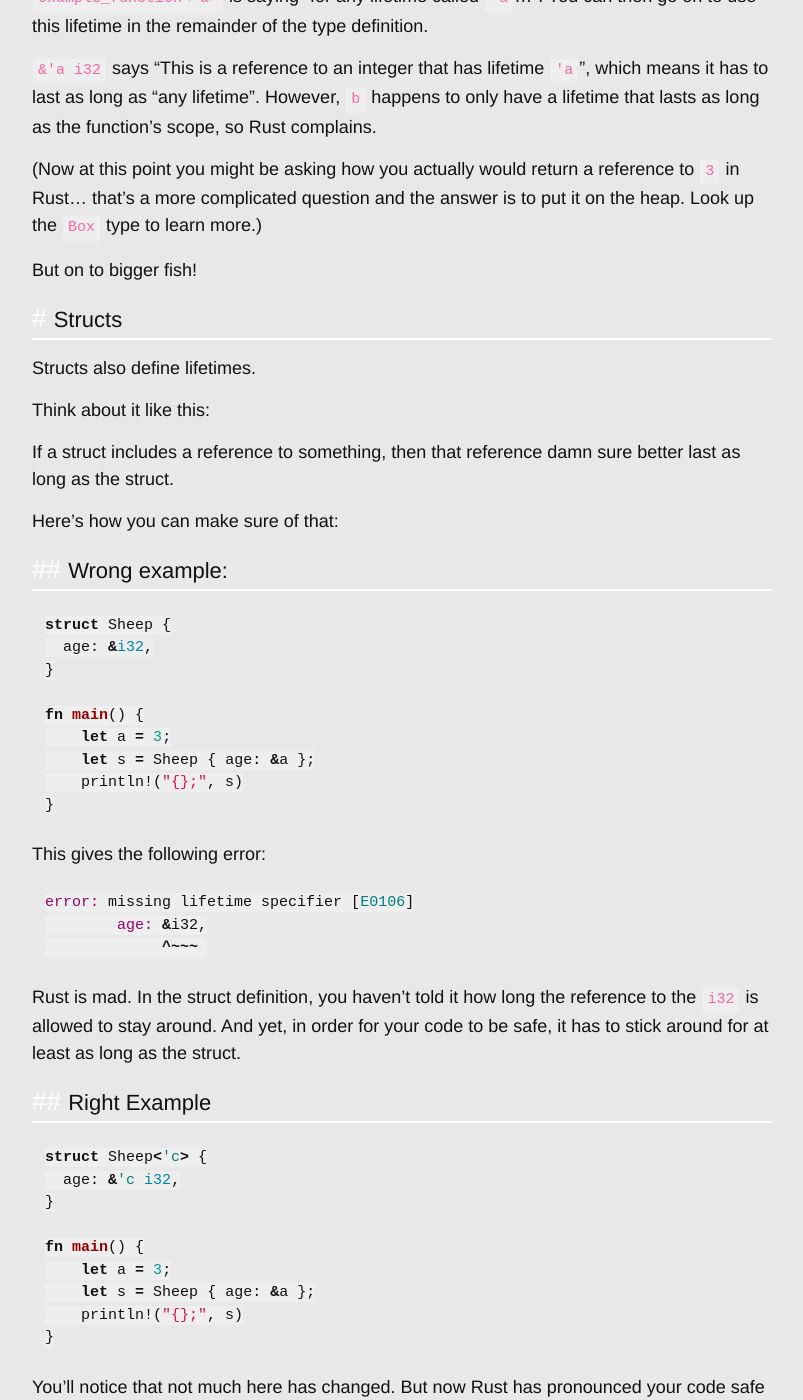
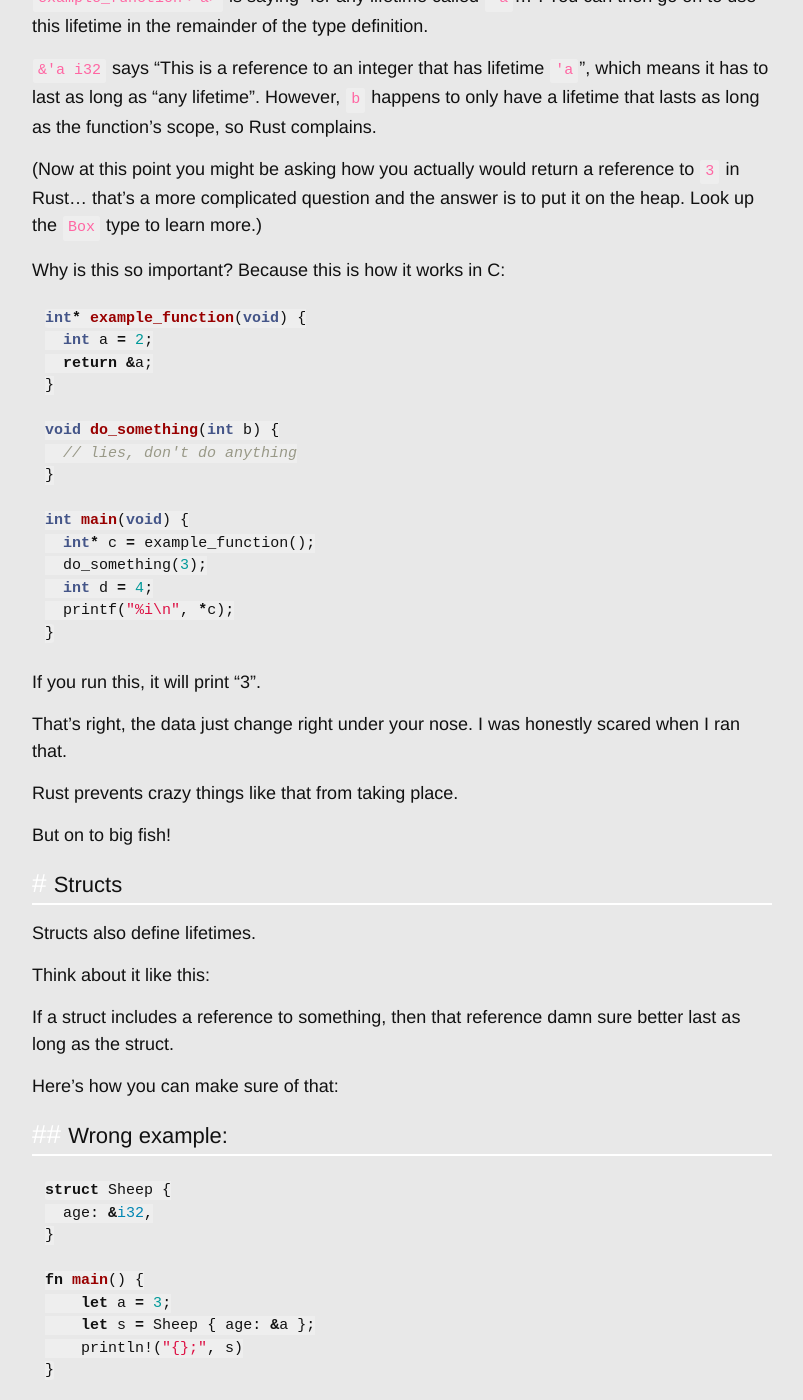
Before and after one commit to Charlesetc/charlesetc, a Jekyll site: the page built from _posts/2015-10-29-rust-lifetimes.markdown, in a window 1280 px wide and 1400 px high, scrolled down 2164 px. Shown: the whole window, without its empty margins (238-1041 px from the left). Built offline with Jekyll 4.4.1, drawn with Linux system fonts in a browser that asks for light colours; Markdown is read by kramdown in place of the engine named in the settings.

Commit message:
added c example

````diff
--- a/_posts/2015-10-29-rust-lifetimes.markdown
+++ b/_posts/2015-10-29-rust-lifetimes.markdown
@@ -91,7 +91,33 @@ which means it has to last as long as "any lifetime". However, `b` happens to on
 (Now at this point you might be asking how you actually would return a reference to `3` in Rust...
 that's a more complicated question and the answer is to put it on the heap. Look up the `Box` type to learn more.)
 
-But on to bigger fish!
+Why is this so important? Because this is how it works in C:
+
+```c
+int* example_function(void) {
+  int a = 2;
+  return &a;
+}
+
+void do_something(int b) {
+  // lies, don't do anything
+}
+
+int main(void) {
+  int* c = example_function();
+  do_something(3);
+  int d = 4;
+  printf("%i\n", *c);
+}
+```
+
+If you run this, it will print "3".
+
+That's right, the data just change right under your nose. I was honestly scared when I ran that.
+
+Rust prevents crazy things like that from taking place.
+
+But on to big fish!
 
 # Structs
 
````
